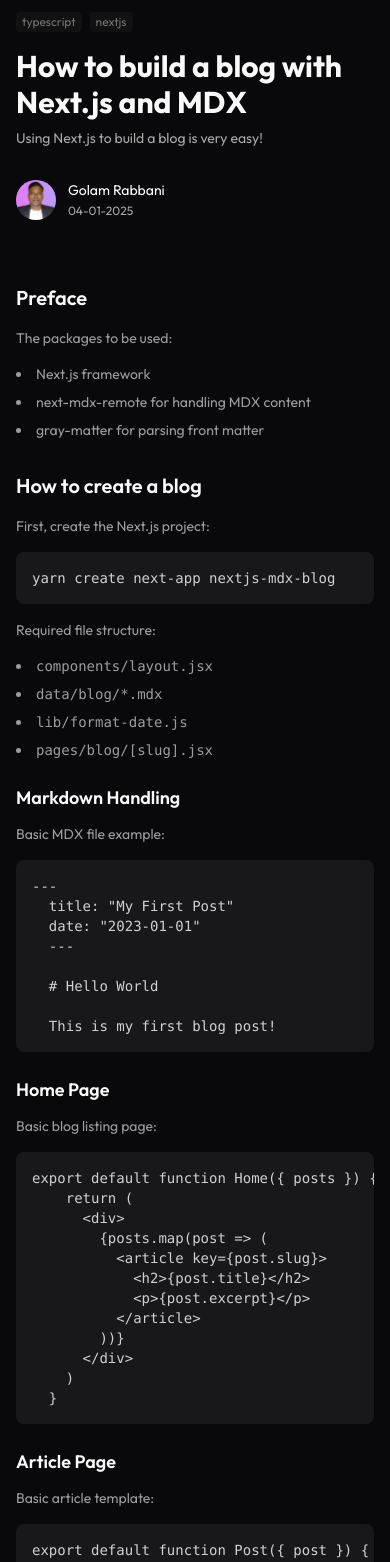
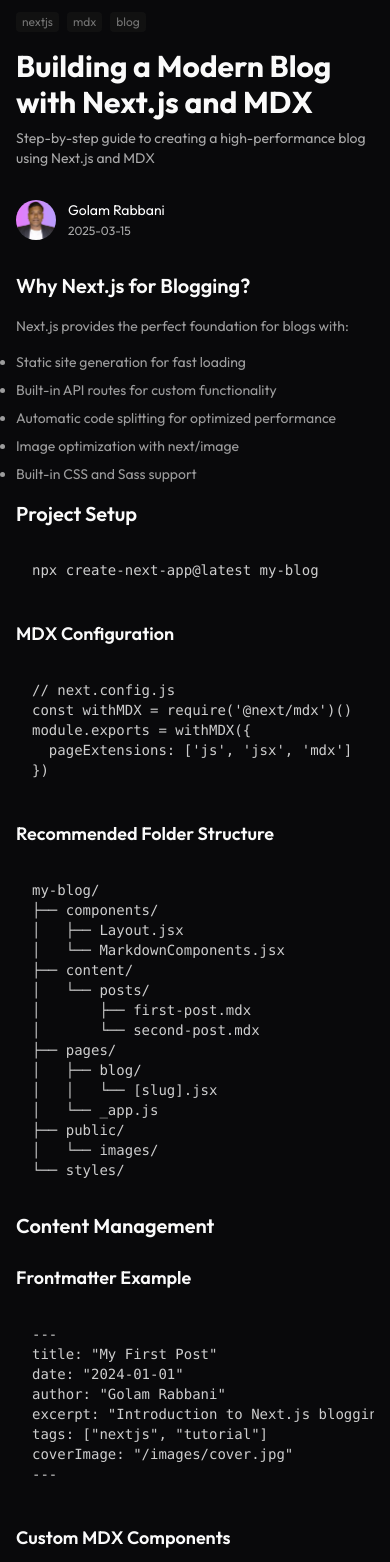
Before and after one commit to golamrabbani93/devrabbani, a Next.js app: page /blog/building-a-modern-blog-with-nextjs-and-mdx in a window 390 px wide. Shown: the part 320-1882 px from the top of the page. Built offline with nearby package versions, Linux system fonts and the light colour scheme.

Commit message:
blog page complete

```diff
--- a/src/app/(commonLayout)/blog/[slug]/page.tsx
+++ b/src/app/(commonLayout)/blog/[slug]/page.tsx
@@ -1,7 +1,9 @@
 import SingleBLog from '@/components/pages/SingleBlog';
 
-const page = () => {
-	return <SingleBLog />;
+const page = ({params}: {params: {slug: string}}) => {
+	const {slug} = params;
+
+	return <SingleBLog slug={slug} />;
 };
 
 export default page;
--- a/src/components/pages/Blog/components/AllBlog/AllBlog.tsx
+++ b/src/components/pages/Blog/components/AllBlog/AllBlog.tsx
@@ -1,21 +1,22 @@
 import {blogData} from '@/data/blogData';
 import Image from 'next/image';
+import Link from 'next/link';
 
 const AllBlog = () => {
 	return blogData.map((post) => (
-		<a
+		<Link
 			key={post.id}
 			className="group mx-auto flex max-w-3xl flex-col gap-4 border-b border-dashed px-0 py-10 lg:flex-row-reverse lg:items-center"
 			href={post.href}
 		>
 			<div className="relative z-1 h-44 w-auto overflow-hidden rounded-sm lg:h-28 lg:w-full lg:max-w-48">
 				<Image
-					alt={post.image.alt}
+					alt={(post.image?.alt as string) || 'Default Alt Text'}
 					loading="lazy"
 					decoding="async"
 					className="bg-center object-cover transition-transform duration-300 group-hover:scale-110"
 					sizes="100vw"
-					src={post.image.src}
+					src={(post.image?.src as string) || '/images/cover.avif'}
 					layout="fill"
 				/>
 			</div>
@@ -23,11 +24,11 @@
 				<div className="flex items-center gap-3">
 					<p className="text-sm text-white/60">{post.date}</p>
 					<span className="rounded-sm bg-gray-100 px-1.5 py-0.5 text-xs text-gray-700 dark:bg-emerald-900/25 dark:text-green-400">
-						{post.status}
+						Recently Released
 					</span>
 				</div>
 				<h3 className="relative mt-3 text-xl font-bold">{post.title}</h3>
-				<p className="mt-1 text-sm text-white/75">{post.description}</p>
+				<p className="mt-1 text-sm text-white/75">{post.excerpt}</p>
 				<div className="mt-5 flex flex-col justify-between gap-4 lg:flex-row lg:items-center">
 					<div className="flex items-center gap-5">
 						<div className="flex items-center gap-2">
@@ -46,7 +47,7 @@
 								<circle cx="12" cy="12" r="10"></circle>
 								<polyline points="12 6 12 12 16 14"></polyline>
 							</svg>
-							<p className="text-xs">{post.readTime}</p>
+							<p className="text-xs">{post.readingTime}</p>
 						</div>
 					</div>
 					<div className="flex flex-wrap gap-x-2 gap-y-1 text-xs lg:text-sm">
@@ -61,7 +62,7 @@
 					</div>
 				</div>
 			</div>
-		</a>
+		</Link>
 	));
 };
 
--- a/src/components/pages/Blog/index.tsx
+++ b/src/components/pages/Blog/index.tsx
@@ -48,7 +48,7 @@
 					</div>
 				</div>
 				{/* Search Blog End */}
-				<div className="mt-20 flex w-full border-white/5 md:border-t">
+				<div className="mt-20  w-full border-white/5 md:border-t">
 					<div className="mx-auto flex flex-col-reverse md:flex-row">
 						<div className="w-full border-white/5 px-2 md:border-r md:px-8 lg:min-w-3xl">
 							{/* //blogs */}
--- a/src/components/pages/SingleBlog/components/Article/Article.tsx
+++ b/src/components/pages/SingleBlog/components/Article/Article.tsx
@@ -1,106 +1,7 @@
-const Article = () => {
-	const blogPosts = [
-		{
-			id: 1,
-			title: 'Building a Blog with Next.js and MDX',
-			date: '2024-03-15',
-			excerpt: 'Learn how to create a modern blog using Next.js and MDX',
-			slug: 'nextjs-mdx-blog',
-			content: (
-				<article className="lg:w-3/4" key={1}>
-					<h2 id="preface" className="mb-4 mt-8 text-xl font-semibold md:text-3xl">
-						Preface
-					</h2>
-					<p className="mb-4 text-sm text-white/60 md:text-base">The packages to be used:</p>
-					<ul className="mb-4 list-inside list-disc text-sm text-white/60 md:text-base">
-						<li className="mb-2 text-sm text-white/60 md:text-base">Next.js framework</li>
-						<li className="mb-2 text-sm text-white/60 md:text-base">
-							next-mdx-remote for handling MDX content
-						</li>
-						<li className="mb-2 text-sm text-white/60 md:text-base">
-							gray-matter for parsing front matter
-						</li>
-					</ul>
+import {IBlogData} from '@/types/blogs.interface';
 
-					<h2 id="how-to-create-a-blog" className="mb-4 mt-8 text-xl font-semibold md:text-3xl">
-						How to create a blog
-					</h2>
-					<p className="mb-4 text-sm text-white/60 md:text-base">
-						First, create the Next.js project:
-					</p>
-					<pre className="my-4 overflow-x-auto rounded-lg bg-zinc-900 p-4 text-sm text-white/80 md:text-base">
-						<code>yarn create next-app nextjs-mdx-blog</code>
-					</pre>
-
-					<p className="mb-4 text-sm text-white/60 md:text-base">Required file structure:</p>
-					<ul className="mb-4 list-inside list-disc text-sm text-white/60 md:text-base">
-						<li className="mb-2 text-sm text-white/60 md:text-base">
-							<code>components/layout.jsx</code>
-						</li>
-						<li className="mb-2 text-sm text-white/60 md:text-base">
-							<code>data/blog/*.mdx</code>
-						</li>
-						<li className="mb-2 text-sm text-white/60 md:text-base">
-							<code>lib/format-date.js</code>
-						</li>
-						<li className="mb-2 text-sm text-white/60 md:text-base">
-							<code>pages/blog/[slug].jsx</code>
-						</li>
-					</ul>
-
-					<h3 id="markdown-handling" className="mb-3 mt-6 text-lg font-semibold md:text-2xl">
-						Markdown Handling
-					</h3>
-					<p className="mb-4 text-sm text-white/60 md:text-base">Basic MDX file example:</p>
-					<pre className="my-4 overflow-x-auto rounded-lg bg-zinc-900 p-4 text-sm text-white/80 md:text-base">
-						<code>{`---
-  title: "My First Post"
-  date: "2023-01-01"
-  ---
-
-  # Hello World
-
-  This is my first blog post!`}</code>
-					</pre>
-
-					<h3 id="home-page" className="mb-3 mt-6 text-lg font-semibold md:text-2xl">
-						Home Page
-					</h3>
-					<p className="mb-4 text-sm text-white/60 md:text-base">Basic blog listing page:</p>
-					<pre className="my-4 overflow-x-auto rounded-lg bg-zinc-900 p-4 text-sm text-white/80 md:text-base">
-						<code>{`export default function Home({ posts }) {
-    return (
-      <div>
-        {posts.map(post => (
-          <article key={post.slug}>
-            <h2>{post.title}</h2>
-            <p>{post.excerpt}</p>
-          </article>
-        ))}
-      </div>
-    )
-  }`}</code>
-					</pre>
-
-					<h3 id="article-page" className="mb-3 mt-6 text-lg font-semibold md:text-2xl">
-						Article Page
-					</h3>
-					<p className="mb-4 text-sm text-white/60 md:text-base">Basic article template:</p>
-					<pre className="my-4 overflow-x-auto rounded-lg bg-zinc-900 p-4 text-sm text-white/80 md:text-base">
-						<code>{`export default function Post({ post }) {
-    return (
-      <article>
-        <h1>{post.title}</h1>
-        <div>{post.content}</div>
-      </article>
-    )
-  }`}</code>
-					</pre>
-				</article>
-			),
-		},
-	];
-	return <>{blogPosts.map((post) => post.content)}</>;
+const Article = ({data}: {data: IBlogData}) => {
+	return <>{data?.content}</>;
 };
 
 export default Article;
--- a/src/components/pages/SingleBlog/components/Header/Header.tsx
+++ b/src/components/pages/SingleBlog/components/Header/Header.tsx
@@ -1,21 +1,21 @@
+import {IBlogData} from '@/types/blogs.interface';
+
 /* eslint-disable @next/next/no-img-element */
-const Header = () => {
+const Header = ({data}: {data: IBlogData}) => {
 	return (
 		<header className="mb-4">
 			<div className="mb-4 flex flex-wrap gap-x-2 gap-y-1 text-xs md:text-sm">
-				<span className="rounded-sm bg-gray-100/80 px-1.5 py-0.5 text-gray-700 dark:bg-neutral-900/60 dark:text-neutral-500">
-					typescript
-				</span>
-				<span className="rounded-sm bg-gray-100/80 px-1.5 py-0.5 text-gray-700 dark:bg-neutral-900/60 dark:text-neutral-500">
-					nextjs
-				</span>
+				{data?.tags.map((tag, index) => (
+					<span
+						key={index}
+						className="rounded-sm bg-gray-100/80 px-1.5 py-0.5 text-gray-700 dark:bg-neutral-900/60 dark:text-neutral-500"
+					>
+						{tag}
+					</span>
+				))}
 			</div>
-			<h1 className="mb-2 text-3xl font-bold md:text-5xl">
-				How to build a blog with Next.js and MDX
-			</h1>
-			<p className="mb-4 text-sm text-white/65 md:text-base">
-				Using Next.js to build a blog is very easy!
-			</p>
+			<h1 className="mb-2 text-3xl font-bold md:text-5xl">{data?.title}</h1>
+			<p className="mb-4 text-sm text-white/65 md:text-base">{data?.excerpt}</p>
 			<div aria-label="Author" className="my-8 flex gap-3">
 				<img
 					alt="Golam Rabbani"
@@ -24,7 +24,7 @@
 				/>
 				<div className="gap-px text-sm">
 					<p className="text-white">Golam Rabbani</p>
-					<time className="text-xs text-white/65">04-01-2025</time>
+					<time className="text-xs text-white/65">{data.date}</time>
 				</div>
 			</div>
 		</header>
--- a/src/components/pages/SingleBlog/index.tsx
+++ b/src/components/pages/SingleBlog/index.tsx
@@ -1,15 +1,18 @@
+import {blogData} from '@/data/blogData';
 import Article from './components/Article/Article';
 import BreadCrumb from './components/BreadCrumb/BreadCrumb';
 import Header from './components/Header/Header';
+import {IBlogData} from '@/types/blogs.interface';
 
-const index = () => {
+const index = ({slug}: {slug: string}) => {
+	const data = blogData.find((post) => post?.href?.split('/').slice(2)[0] === slug);
 	return (
 		<>
 			<BreadCrumb />
 			<div className="mx-auto max-w-6xl px-4 py-8 ">
-				<Header />
+				<Header data={data as IBlogData} />
 				<div className="mt-6 flex flex-col gap-8 lg:flex-row">
-					<Article />
+					<Article data={data as IBlogData} />
 				</div>
 			</div>
 		</>
```
Also changed, not shown: src/data/blogData.ts (deleted, +0 -31 lines).
